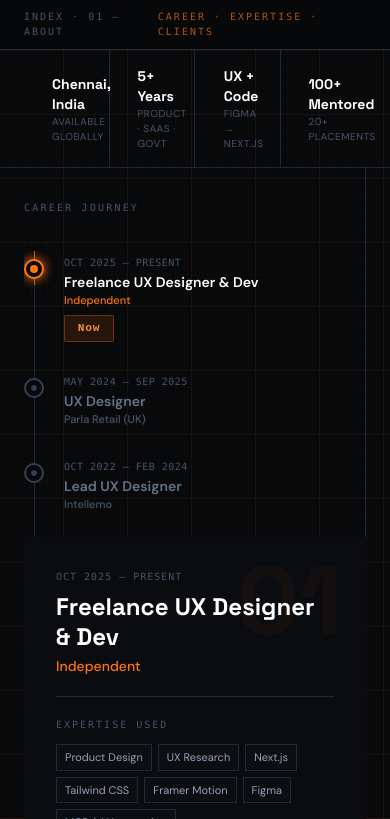
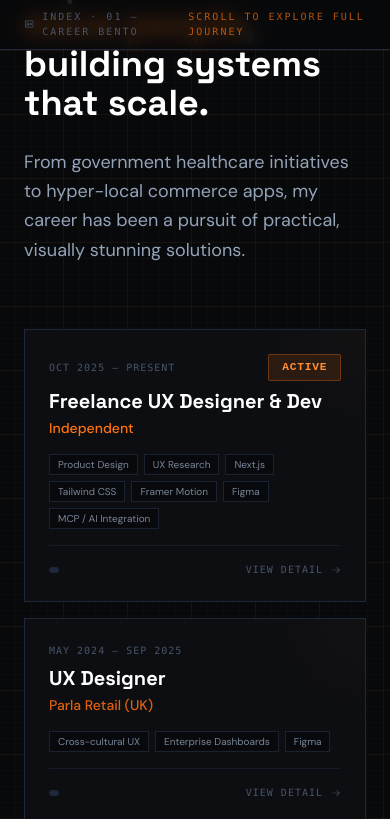
Before and after one commit to santhosh-a-designer/portfolio, a Next.js app: page / in a window 390 px wide. Shown: the part 845-1664 px from the top of the page. Built offline with nearby package versions, Linux system fonts and the light colour scheme.

Commit message:
refactor: refine portfolio scroll transitions and background wipe logic

```diff
--- a/app/layout.tsx
+++ b/app/layout.tsx
@@ -36,7 +36,7 @@ export default function RootLayout({
   children: React.ReactNode;
 }>) {
   return (
-    <html lang="en" className="scroll-smooth">
+    <html lang="en" className="scroll-smooth" suppressHydrationWarning>
       <body className={`${spaceGrotesk.variable} ${poppins.variable} ${dmSans.variable} antialiased noise`}>
         {children}
       </body>
--- a/components/About.tsx
+++ b/components/About.tsx
@@ -1,8 +1,11 @@
 "use client";
 
-import { motion, useScroll, useTransform, useSpring, useMotionValueEvent } from "framer-motion";
-import { useRef, useState, useEffect } from "react";
-import { MapPin, Briefcase, Code, Users } from "@phosphor-icons/react";
+import { useRef, useEffect, useState } from "react";
+import { motion, useScroll, useTransform } from "framer-motion";
+import {
+  MapPin, Briefcase, Code, Users,
+  ArrowRight, IdentificationCard, GraduationCap
+} from "@phosphor-icons/react";
 
 const timeline = [
   {
@@ -12,49 +15,54 @@ const timeline = [
     color: "#FF7410",
     current: true,
     expertise: ["Product Design", "UX Research", "Next.js", "Tailwind CSS", "Framer Motion", "Figma", "MCP / AI Integration"],
-    learned: ["End-to-end product delivery", "Vibe coding workflows", "Client scoping & management", "Shipping with modern stacks"],
+    learned: ["End-to-end product delivery", "Client scoping", "Vibe coding workflows", "Shipping with modern stacks"],
     clients: ["Rettakili Brand, Sivakasi", "FITA Academy", "Personal Projects"],
     projects: ["Vidya's Kitchen (PWA)", "CEaSS Pet Platform", "EZRA Dashboard"],
+    span: "lg:col-span-2 lg:row-span-2",
   },
   {
     year: "May 2024 – Sep 2025",
     role: "UX Designer",
     company: "Parla Retail (UK)",
     color: "#E06010",
-    expertise: ["Cross-cultural UX", "Enterprise Dashboards", "Ecommerce Flows", "Stakeholder Alignment", "Figma"],
-    learned: ["US/UK market nuances", "Large-scale design systems", "Enterprise workflow design", "Cross-timezone collaboration"],
-    clients: ["Parla Retail UK", "US Market Partners"],
-    projects: ["Show & Sell Platform", "Customer Scheduler Integration", "Retailer Dashboard"],
+    expertise: ["Cross-cultural UX", "Enterprise Dashboards", "Figma"],
+    learned: ["US/UK market nuances", "Enterprise design systems"],
+    clients: ["Parla Retail UK"],
+    projects: ["Show & Sell Platform", "Retailer Dashboard"],
+    span: "lg:col-span-1 lg:row-span-1",
   },
   {
     year: "Oct 2022 – Feb 2024",
     role: "Lead UX Designer",
     company: "Intellemo",
     color: "#B04C0A",
-    expertise: ["Product Strategy", "Conversion Optimization", "Team Leadership", "Usability Testing", "Figma", "Maze"],
-    learned: ["Leading a design team", "Data-driven UX decisions", "Paid conversion funnels", "OKR-aligned design"],
-    clients: ["Intellemo SaaS Users", "B2B Clients"],
-    projects: ["Intellemo Core Product", "Onboarding Redesign", "Analytics Dashboard"],
+    expertise: ["Product Strategy", "Conversion Optimization", "Figma"],
+    learned: ["Data-driven UX", "Leading design teams"],
+    clients: ["Intellemo SaaS Users"],
+    projects: ["Onboarding Redesign", "Analytics Dashboard"],
+    span: "lg:col-span-1 lg:row-span-1",
   },
   {
     year: "Dec 2020 – Oct 2022",
     role: "UX Designer",
     company: "Iconic Dream Focus",
     color: "#7A3008",
-    expertise: ["UI/UX Design", "Gov Project UX", "Mobile Design", "User Research", "Figma", "Adobe XD"],
-    learned: ["Government UX standards", "Mobile-first design", "Healthcare UX basics", "Research & validation"],
-    clients: ["Tamil Nadu Government", "DRMURS Users"],
-    projects: ["DRMURS App (100K+ downloads)", "TN Gov Healthcare Project"],
+    expertise: ["UI/UX Design", "Gov UX", "Mobile Design"],
+    learned: ["Mobile-first design", "Healthcare UX"],
+    clients: ["Tamil Nadu Government"],
+    projects: ["DRMURS App (100K+ downloads)"],
+    span: "lg:col-span-1 lg:row-span-1",
   },
   {
     year: "Aug 2020 – Nov 2020",
     role: "Software Developer Intern",
     company: "Iconic Dream Focus",
     color: "#4A5568",
-    expertise: ["HTML", "CSS", "JavaScript", "React Basics", "Git"],
-    learned: ["Front-end fundamentals", "Product development lifecycle", "Team collaboration", "Coding best practices"],
+    expertise: ["HTML", "CSS", "JS", "React Basics"],
+    learned: ["Front-end fundamentals", "Product lifecycle"],
     clients: ["Internal Projects"],
-    projects: ["Internal Web Tools", "Frontend Components"],
+    projects: ["Web Tools"],
+    span: "lg:col-span-1 lg:row-span-1",
   },
 ];
 
@@ -65,223 +73,183 @@ const highlights = [
   { icon: Users, label: "100+ Mentored", sub: "20+ placements" },
 ];
 
-function DetailPanel({ item }: { item: typeof timeline[0] }) {
+function BentoCard({ item, index }: { item: typeof timeline[0], index: number }) {
+  const [isHovered, setIsHovered] = useState(false);
+
   return (
     <motion.div
-      key={item.year}
-      initial={{ opacity: 0, y: 16 }}
-      animate={{ opacity: 1, y: 0 }}
-      exit={{ opacity: 0, y: -12 }}
-      transition={{ duration: 0.4, ease: [0.22, 1, 0.36, 1] }}
-      className="h-full flex flex-col gap-5 p-8"
+      initial={{ opacity: 0, y: 20 }}
+      whileInView={{ opacity: 1, y: 0 }}
+      viewport={{ once: true }}
+      transition={{ delay: index * 0.1, duration: 0.5 }}
+      onMouseEnter={() => setIsHovered(true)}
+      onMouseLeave={() => setIsHovered(false)}
+      className={`relative group overflow-hidden border border-[#1e293b] bg-[#0c0e12] p-6 flex flex-col gap-4 ${item.span} transition-all duration-500 hover:border-[#FF7410]/30 hover:bg-[#0e1116]`}
     >
-      {/* Role header */}
-      <div className="pb-5 border-b border-[#1e293b]">
-        <div className="text-[10px] font-mono uppercase tracking-widest text-[#475569] mb-2">{item.year}</div>
-        <h3 className="font-title text-2xl font-black text-white leading-tight">{item.role}</h3>
-        <p className="text-sm font-medium mt-1" style={{ color: item.color }}>{item.company}</p>
+      {/* Background Accent */}
+      <div
+        className="absolute top-0 right-0 w-32 h-32 opacity-[0.03] transition-opacity duration-500 group-hover:opacity-[0.08]"
+        style={{
+          background: `radial-gradient(circle at top right, ${item.color}, transparent 70%)`,
+        }}
+      />
+
+      {/* Card Header */}
+      <div className="relative z-10">
+        <div className="flex items-center justify-between gap-3 mb-2">
+          <span className="text-[10px] font-mono uppercase tracking-widest text-[#475569]">{item.year}</span>
+          {item.current && <span className="badge px-2 py-0.5 text-[9px]">ACTIVE</span>}
+        </div>
+        <h3 className="font-title text-xl font-black text-white leading-tight group-hover:text-[#FF7410] transition-colors">{item.role}</h3>
+        <p className="text-sm font-medium mt-1 transition-colors" style={{ color: isHovered ? '#fff' : item.color }}>{item.company}</p>
       </div>
 
-      {/* Expertise */}
-      <div>
-        <div className="text-[10px] font-mono uppercase tracking-[0.2em] text-[#475569] mb-3">Expertise Used</div>
-        <div className="flex flex-wrap gap-1.5">
-          {item.expertise.map(e => (
-            <span key={e} className="text-[11px] text-[#94a3b8] border border-[#1e293b] px-2 py-1 bg-[#0c0e12]">
+      {/* Summary Content (Expertise) */}
+      <div className="flex-1 relative z-10">
+        <div className="flex flex-wrap gap-1.5 opacity-80 group-hover:opacity-100 transition-opacity">
+          {item.expertise.slice(0, item.span.includes('col-span-2') ? 8 : 4).map(e => (
+            <span key={e} className="text-[10px] text-[#94a3b8] border border-[#1e293b] px-2 py-0.5 bg-[#08090b]">
               {e}
             </span>
           ))}
+          {item.expertise.length > (item.span.includes('col-span-2') ? 8 : 4) && (
+            <span className="text-[10px] text-[#475569] flex items-center">+ {item.expertise.length - (item.span.includes('col-span-2') ? 8 : 4)} more</span>
+          )}
         </div>
       </div>
 
-      {/* What I Learned */}
-      <div>
-        <div className="text-[10px] font-mono uppercase tracking-[0.2em] text-[#475569] mb-3">What I Learned</div>
-        <div className="space-y-1.5">
-          {item.learned.map(l => (
-            <div key={l} className="flex items-center gap-2">
-              <span className="w-1 h-1 rounded-full flex-shrink-0" style={{ backgroundColor: item.color }} />
-              <span className="text-[12px] text-[#94a3b8]">{l}</span>
-            </div>
-          ))}
+      {/* Footer / Interaction Hint */}
+      <div className="mt-auto pt-4 border-t border-[#1e293b]/50 relative z-10 flex items-center justify-between">
+        <div className="flex -space-x-1">
+           {[1, 2, 3].map(i => (
+             <div key={i} className="w-1.5 h-1.5 rounded-full border border-[#1e293b]" style={{ backgroundColor: isHovered ? item.color : '#1e293b' }} />
+           ))}
+        </div>
+        <div className="flex items-center gap-2 text-[10px] uppercase font-mono tracking-widest text-[#475569] group-hover:text-white transition-colors">
+          View Detail <ArrowRight size={10} className="group-hover:translate-x-1 transition-transform" />
         </div>
       </div>
 
-      <div className="grid grid-cols-2 gap-4">
-        {/* Clients */}
-        <div>
-          <div className="text-[10px] font-mono uppercase tracking-[0.2em] text-[#475569] mb-3">Clients</div>
-          <div className="space-y-1">
-            {item.clients.map(c => (
-              <div key={c} className="text-[12px] text-[#64748b]">{c}</div>
+      {/* Hover Overlay with deeper details */}
+      <motion.div
+        initial={{ opacity: 0 }}
+        animate={{ opacity: isHovered ? 1 : 0 }}
+        className="absolute inset-0 bg-[#0c0e12]/95 backdrop-blur-sm p-6 z-20 flex flex-col pointer-events-none"
+      >
+        <div className="mb-4">
+          <div className="text-[9px] font-mono uppercase tracking-[0.2em] text-[#FF7410] mb-2">Key Outcomes</div>
+          <div className="space-y-2">
+            {item.learned.slice(0, 3).map(l => (
+              <div key={l} className="flex items-start gap-2">
+                <div className="w-1 h-1 rounded-full mt-1.5 flex-shrink-0" style={{ backgroundColor: item.color }} />
+                <span className="text-[11px] text-[#94a3b8] leading-tight">{l}</span>
+              </div>
             ))}
           </div>
         </div>
 
-        {/* Projects */}
-        <div>
-          <div className="text-[10px] font-mono uppercase tracking-[0.2em] text-[#475569] mb-3">Projects</div>
-          <div className="space-y-1">
-            {item.projects.map(p => (
-              <div key={p} className="text-[12px] text-[#64748b]">{p}</div>
-            ))}
-          </div>
+        <div className="mt-auto">
+          <div className="text-[9px] font-mono uppercase tracking-[0.2em] text-[#475569] mb-1">Select Clients</div>
+          <div className="text-[11px] text-[#64748b] truncate">{item.clients.join(" · ")}</div>
         </div>
-      </div>
+      </motion.div>
     </motion.div>
   );
 }
 
 export default function About() {
   const sectionRef = useRef<HTMLDivElement>(null);
-  const [activeIndex, setActiveIndex] = useState(0);
-  const [mounted, setMounted] = useState(false);
-  useEffect(() => { setMounted(true); }, []);
+  const contentRef = useRef<HTMLDivElement>(null);
+  const [overflow, setOverflow] = useState(0);
 
   const { scrollYProgress } = useScroll({
     target: sectionRef,
     offset: ["start start", "end end"],
   });
 
-  const smoothProgress = useSpring(scrollYProgress, { stiffness: 80, damping: 20 });
+  useEffect(() => {
+    const updateOverflow = () => {
+      if (contentRef.current) {
+        const contentHeight = contentRef.current.scrollHeight;
+        const viewportHeight = window.innerHeight;
+        // Subtract 64px for top padding/index strip safety and add a small buffer
+        const extra = Math.max(0, contentHeight - viewportHeight + 120);
+        setOverflow(extra);
+      }
+    };
 
-  useMotionValueEvent(smoothProgress, "change", (v) => {
-    const idx = Math.max(0, Math.min(timeline.length - 1, Math.floor(v * timeline.length)));
-    setActiveIndex(idx);
-  });
+    updateOverflow();
+    window.addEventListener("resize", updateOverflow);
+    return () => window.removeEventListener("resize", updateOverflow);
+  }, []);
 
-  const lineHeight = useTransform(smoothProgress, [0, 1], ["0%", "100%"]);
+  /* ── Internal Content Scroll ── */
+  // The content shifts upwards as the user scrolls within the pinned area
+  const contentY = useTransform(scrollYProgress, [0, 0.75], [0, -overflow]);
 
   return (
-    <section id="about" ref={sectionRef} style={{ height: `${100 + timeline.length * 60}vh` }}>
+    <section id="about" ref={sectionRef} className="relative z-0" style={{ height: "350vh" }}>
 
-      {/* Sticky viewport */}
-      <div className="sticky top-0 h-screen overflow-hidden flex flex-col">
+      {/* Sticky container ensures Bento stays 'fixed' while Works wipes over it */}
+      <div className="sticky top-0 h-screen overflow-hidden">
 
-        {/* Index strip */}
-        <div className="border-b border-[#1e293b] bg-[#08090b]/80 backdrop-blur-sm flex-shrink-0">
+        {/* Index strip stays at top */}
+        <div className="border-b border-[#1e293b] bg-[#08090b]/80 backdrop-blur-sm relative z-30">
           <div className="max-w-6xl mx-auto px-6 py-2.5 flex items-center justify-between text-[10px] font-mono uppercase tracking-[0.2em] text-[#475569]">
-            <span>Index · 01 — About</span>
-            <span style={{ color: "rgba(255,116,16,0.7)" }}>Career · Expertise · Clients</span>
+            <span className="flex items-center gap-2">
+              <IdentificationCard size={14} /> Index · 01 — Career Bento
+            </span>
+            <span style={{ color: "rgba(255,116,16,0.7)" }}>Scroll to Explore Full Journey</span>
           </div>
         </div>
 
-        {/* Stat bar */}
-        <div className="flex-shrink-0 border-b border-[#1e293b]">
-          <div className="max-w-6xl mx-auto px-6">
-            <div className="grid grid-cols-4 divide-x divide-[#1e293b]">
-              {highlights.map((h) => (
-                <div key={h.label} className="flex items-center gap-3 py-4 px-4">
-                  <h.icon size={16} style={{ color: "#FF7410" }} />
-                  <div>
-                    <div className="text-sm font-title font-bold text-white">{h.label}</div>
-                    <div className="text-[10px] text-[#475569] uppercase tracking-wider">{h.sub}</div>
-                  </div>
-                </div>
+        {/* This container moves locally */}
+        <motion.div
+          ref={contentRef}
+          style={{ y: contentY }}
+          className="max-w-6xl mx-auto px-6 py-16"
+        >
+          {/* Intro Header */}
+          <div className="max-w-2xl mb-16">
+            <p className="text-[10px] font-mono uppercase tracking-[0.3em] text-[#FF7410] mb-4">Journey Map</p>
+            <h2 className="font-title text-4xl sm:text-5xl font-black text-white leading-[1.1] mb-6">
+              Designing experiences that <span className="neon-text">move people</span>, building systems that scale.
+            </h2>
+            <p className="font-description text-lg text-[#94a3b8] leading-relaxed">
+              From government healthcare initiatives to hyper-local commerce apps, my career has been a pursuit of practical, visually stunning solutions.
+            </p>
+          </div>
+
+          {/* Bento Grid */}
+          <div className="grid grid-cols-1 md:grid-cols-2 lg:grid-cols-3 gap-4">
+            {timeline.map((item, i) => (
+              <BentoCard key={i} item={item} index={i} />
+            ))}
+
+            {/* Highlights */}
+            <div className="lg:col-span-1 border border-[#1e293b] bg-[#08090b] p-6 flex flex-col justify-center gap-6">
+              {highlights.map((h, i) => (
+                 <div key={i} className="flex items-center gap-4">
+                   <div className="w-10 h-10 rounded-full bg-[#1e293b]/30 flex items-center justify-center text-[#FF7410]">
+                     <h.icon size={20} />
+                   </div>
+                   <div>
+                     <div className="text-sm font-title font-bold text-white">{h.label}</div>
+                     <div className="text-[10px] text-[#475569] uppercase tracking-wider">{h.sub}</div>
+                   </div>
+                 </div>
               ))}
             </div>
-          </div>
-        </div>
 
-        {/* Main two-column split */}
-        <div className="flex-1 min-h-0 border-b border-[#1e293b]">
-          <div className="max-w-6xl mx-auto px-6 h-full grid lg:grid-cols-[380px_1fr] divide-x divide-[#1e293b]">
-
-            {/* LEFT — Timeline */}
-            <div className="py-8 pr-8 overflow-y-auto">
-              <div className="text-[10px] font-mono uppercase tracking-[0.22em] text-[#475569] mb-6">Career Journey</div>
-
-              <div className="relative">
-                {/* Static track */}
-                <div className="absolute left-[10px] top-3 bottom-3 w-px bg-[#1e293b]" />
-
-                {/* Animated fill line */}
-                <motion.div
-                  className="absolute left-[10px] top-3 w-px origin-top"
-                  style={{ height: lineHeight, backgroundColor: "#FF7410", opacity: 0.7 }}
-                />
-
-                <div className="space-y-0">
-                  {timeline.map((item, i) => {
-                    const isActive = i === activeIndex;
-                    const isPast = i < activeIndex;
-                    return (
-                      <motion.div
-                        key={i}
-                        className="flex gap-5 py-4 cursor-pointer"
-                        onClick={() => setActiveIndex(i)}
-                      >
-                        {/* Dot */}
-                        <div
-                          className="relative z-10 mt-1 flex-shrink-0 w-5 h-5 rounded-full border-2 flex items-center justify-center transition-all duration-500"
-                          style={{
-                            borderColor: isActive ? item.color : (isPast ? item.color : "#334155"),
-                            backgroundColor: "#08090b",
-                            boxShadow: isActive ? `0 0 12px ${item.color}` : "none",
-                          }}
-                        >
-                          <motion.div
-                            className="w-2 h-2 rounded-full"
-                            animate={{ backgroundColor: isActive ? item.color : (isPast ? item.color : "#334155"), scale: isActive ? 1 : 0.7 }}
-                            transition={{ duration: 0.3 }}
-                          />
-                        </div>
-
-                        {/* Label */}
-                        <div className="flex-1 min-w-0">
-                          <div className="text-[10px] font-mono text-[#475569] uppercase tracking-wider mb-0.5">{item.year}</div>
-                          <div
-                            className="text-sm font-semibold transition-colors duration-300"
-                            style={{ color: isActive ? "#fff" : "#64748b" }}
-                          >
-                            {item.role}
-                          </div>
-                          <div
-                            className="text-[11px] font-medium transition-colors duration-300"
-                            style={{ color: isActive ? item.color : "#475569" }}
-                          >
-                            {item.company}
-                          </div>
-                          {item.current && (
-                            <span className="badge mt-1.5 inline-flex">Now</span>
-                          )}
-                        </div>
-                      </motion.div>
-                    );
-                  })}
-                </div>
-              </div>
-
-              {/* Scroll hint */}
-              <div className="mt-4 flex items-center gap-2 text-[10px] text-[#334155] font-mono uppercase tracking-widest">
-                <span>↓</span>
-                <span>Scroll to explore</span>
-              </div>
-            </div>
-
-            {/* RIGHT — Detail panel (client-only to avoid hydration mismatch) */}
-            <div className="overflow-hidden relative bg-[#0a0c0f]">
-              {(() => {
-                const safeIdx = Math.max(0, Math.min(activeIndex, timeline.length - 1));
-                const activeItem = timeline[safeIdx];
-                if (!activeItem) return null;
-                return mounted ? (
-                  <>
-                    <div
-                      className="absolute top-4 right-6 font-title font-black text-[6rem] leading-none select-none pointer-events-none opacity-[0.04]"
-                      style={{ color: activeItem.color }}
-                    >
-                      {String(safeIdx + 1).padStart(2, "0")}
-                    </div>
-                    <DetailPanel key={safeIdx} item={activeItem} />
-                  </>
-                ) : (
-                  <DetailPanel item={timeline[0]} />
-                );
-              })()}
+            {/* CTA / Education card */}
+            <div className="lg:col-span-1 border border-[#1e293b] bg-[#FF7410]/5 p-6 flex flex-col justify-center text-center">
+              < GraduationCap size={32} className="mx-auto mb-4 text-[#FF7410]" />
+              <h4 className="font-title text-lg font-black text-white mb-2">Constant Learner</h4>
+              <p className="text-xs text-[#94a3b8] mb-4">Always expanding my toolkit with AI, Vibe Coding, and modern UX patterns.</p>
+              <a href="mailto:santhosh.a.designer@gmail.com" className="text-[10px] font-mono uppercase tracking-widest text-[#FF7410] font-bold hover:underline">Get Full Resume</a>
             </div>
           </div>
-        </div>
+        </motion.div>
       </div>
     </section>
   );
```
Also changed, not shown: components/Works.tsx (+51 -38 lines).
